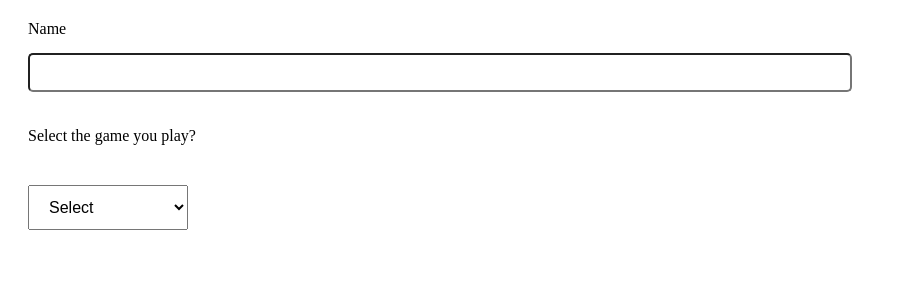
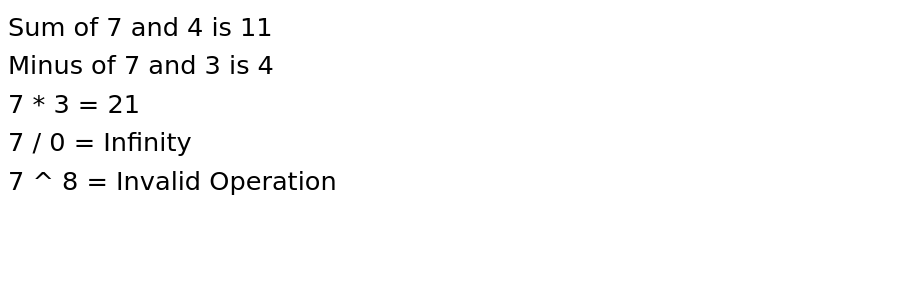
Before and after one commit to nx-mukesh/react-client, a React (Create React App) app in the folder training/: page / in a window 1280 px wide. Shown: the top 300 px of the page, without its empty margins (0-906 px from the left). Built offline with nearby package versions, Linux system fonts and the light colour scheme.

Commit message:
feat: React children and Material UI setup

```diff
--- a/training/package.json
+++ b/training/package.json
@@ -3,6 +3,9 @@
     "version": "0.1.0",
     "private": true,
     "dependencies": {
+        "@emotion/react": "^11.5.0",
+        "@emotion/styled": "^11.3.0",
+        "@mui/material": "^5.0.4",
         "@testing-library/jest-dom": "^5.14.1",
         "@testing-library/react": "^11.2.7",
         "@testing-library/user-event": "^12.8.3",
--- a/training/public/index.html
+++ b/training/public/index.html
@@ -14,7 +14,7 @@
       manifest.json provides metadata used when your web app is installed on a
       user's mobile device or desktop. See https://developers.google.com/web/fundamentals/web-app-manifest/
     -->
-    <link rel="manifest" href="%PUBLIC_URL%/manifest.json" />
+    <!-- <link rel="manifest" href="%PUBLIC_URL%/manifest.json" /> -->
     <!--
       Notice the use of %PUBLIC_URL% in the tags above.
       It will be replaced with the URL of the `public` folder during the build.
--- a/training/src/App.jsx
+++ b/training/src/App.jsx
@@ -1,11 +1,17 @@
 import React from 'react';
-import { InputDemo } from './pages';
+// import { InputDemo } from './pages';
+import { Theme } from './theme';
+import { ThemeProvider } from '@mui/material/styles';
+import { ChildrenDemo } from './pages/ChildrenDemo';
 
 const App = () => (
-  <div className="app">
-    {/* <TextFieldDemo /> */}
-    <InputDemo />
-  </div>
+  <ThemeProvider theme={Theme}>
+    <div className="app">
+      {/* <TextFieldDemo /> */}
+      {/* <InputDemo /> */}
+      <ChildrenDemo />
+    </div>
+  </ThemeProvider>
 );
 
 export default App;
--- /dev/null
+++ b/training/src/components/Math/Math.jsx
@@ -0,0 +1,55 @@
+import React from 'react';
+import { PropTypes } from 'prop-types';
+import { Typography } from '@mui/material';
+
+const Math = (props) => {
+  const { first, second, operator } = props;
+  const result = ({ first, second, operator }) => {
+    if (second !== 0) {
+      console.log('inSwitch case ..', operator);
+      switch (operator) {
+        case '+':
+          return first + second;
+        case '-':
+          return first - second;
+        case '*':
+          return first * second;
+        case '/':
+          return first / second;
+        default:
+          return 'Invalid Operation';
+      }
+    } else {
+      return Infinity;
+    }
+  };
+
+  const handleCustomProps = (props) => {
+    if (props.children) {
+      return <Typography>{props.children(first, second, operator, result(props))}</Typography>;
+    }
+    return (
+      <Typography>
+        {first} {operator} {second} = {result(props)}
+      </Typography>
+    );
+  };
+
+  return <div className="math">{handleCustomProps(props)}</div>;
+};
+
+Math.prototypes = {
+  first: PropTypes.number.isRequired,
+  second: PropTypes.number.isRequired,
+  operators: PropTypes.operators,
+  children: PropTypes.func,
+};
+
+Math.defaultProp = {
+  first: 0,
+  second: 0,
+  operators: '',
+  children: () => {},
+};
+
+export default Math;
--- /dev/null
+++ b/training/src/components/Math/index.js
@@ -0,0 +1 @@
+export {default as Math } from './Math';
--- /dev/null
+++ b/training/src/pages/ChildrenDemo/ChildrenDemo.jsx
@@ -0,0 +1,24 @@
+import React from 'react';
+import { Math } from '../../components/Math';
+
+const ChildrenDemo = () => {
+  return (
+    <div className="childrenDemo">
+      <Math first={7} second={4} operator={'+'}>
+        {(first, second, operator, result) => {
+          return `Sum of ${first} and ${second} is ${result}`;
+        }}
+      </Math>
+      <Math first={7} second={3} operator={'-'}>
+        {(first, second, operator, result) => {
+          return `Minus of ${first} and ${second} is ${result}`;
+        }}
+      </Math>
+      <Math first={7} second={3} operator={'*'} />
+      <Math first={7} second={0} operator={'/'} />
+      <Math first={7} second={8} operator={'^'} />
+    </div>
+  );
+};
+
+export default ChildrenDemo;
--- /dev/null
+++ b/training/src/pages/ChildrenDemo/index.js
@@ -0,0 +1 @@
+export { default as ChildrenDemo } from './ChildrenDemo';
--- /dev/null
+++ b/training/src/theme.js
@@ -0,0 +1,8 @@
+import {createTheme} from '@mui/material';
+
+export const Theme = createTheme({
+  typography:{
+    fontFamily: 'Comic Sans MS, cursive, sans-serif',
+    htmlFontSize: 10
+  }
+})
```
Also changed, not shown: training/public/manifest.json (deleted), 1 other file (tests, documents, lock files or other folders).
